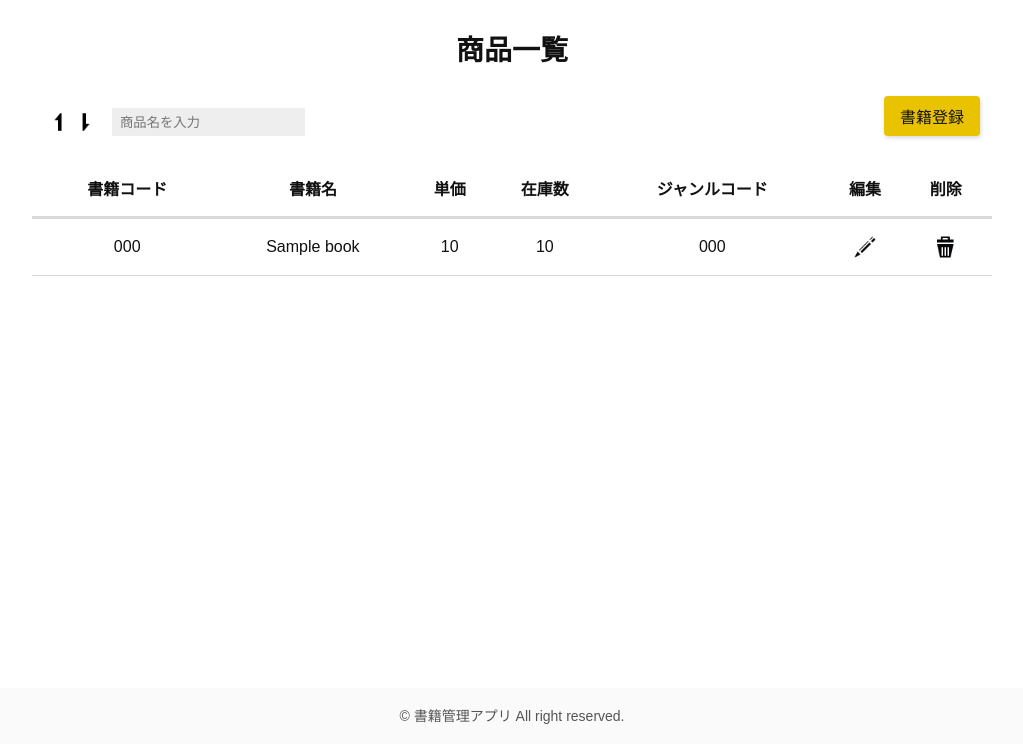
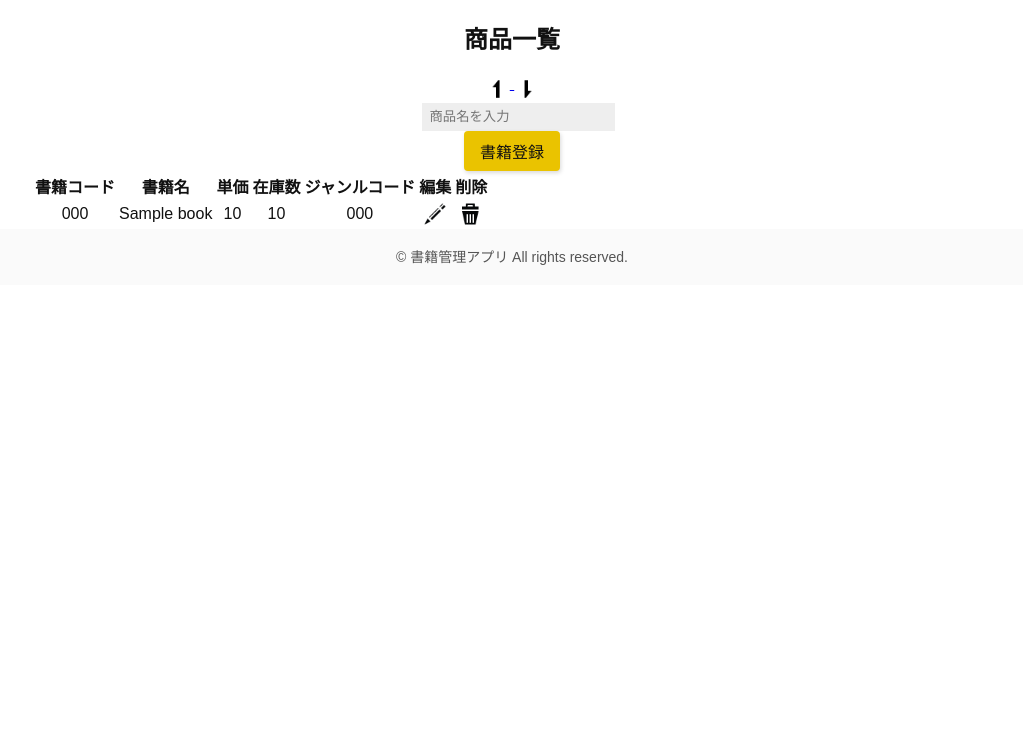
Before and after one commit to taichan-33/php-advance-kadai, a PHP site: page /read.php in a window 1280 px wide. Shown: the part 56-800 px from the top of the page, without its empty margins (128-1151 px from the left). Run offline with PHP 8.4, Linux system fonts and the light colour scheme; tables that the repository leaves empty or names only in its code hold one stand-in row (values such as "Sample post").

Commit message:
Update read.php

```diff
--- a/kadai_016/php-book-app/read.php
+++ b/kadai_016/php-book-app/read.php
@@ -70,7 +70,7 @@ try {
         </nav>
     </header>
     <main>
-        <article class="products">
+        <article class="books">
             <h1>商品一覧</h1>
             <?php
             // 商品の登録・更新・削除が完了した場合、メッセージを表示する
@@ -78,7 +78,7 @@ try {
                 echo "<p class='success'>{$_GET['message']}</p>";
             }
             ?>
-            <div class="products-ui">
+            <div class="books-ui">
                 <div>
                     <a href="read.php?order=desc&keyword=<?= $keyword ?>">
                         <img src="images/desc.png" alt="降順" class="sort-img">
@@ -93,7 +93,7 @@ try {
                 </div>
                 <a href="create.php" class="btn">書籍登録</a>
             </div>
-            <table class="products-table">
+            <table class="books-table">
                 <tr>
                     <th>書籍コード</th>
                     <th>書籍名</th>
@@ -124,7 +124,7 @@ try {
         </article>
     </main>
     <footer>
-        <p class="copyright">&copy; 書籍管理アプリ All right reserved.</p>
+        <p class="copyright">&copy; 書籍管理アプリ All rights reserved.</p>
     </footer>
 </body>
 </html>
```
